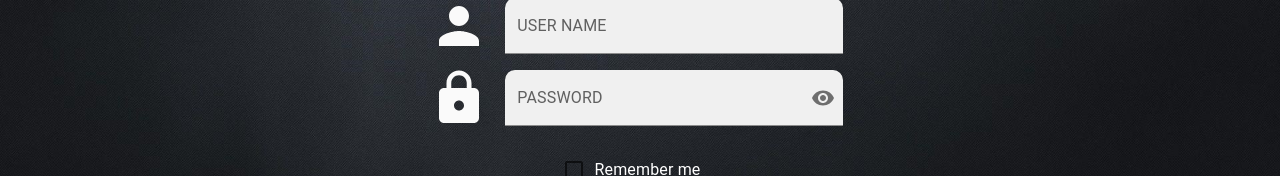
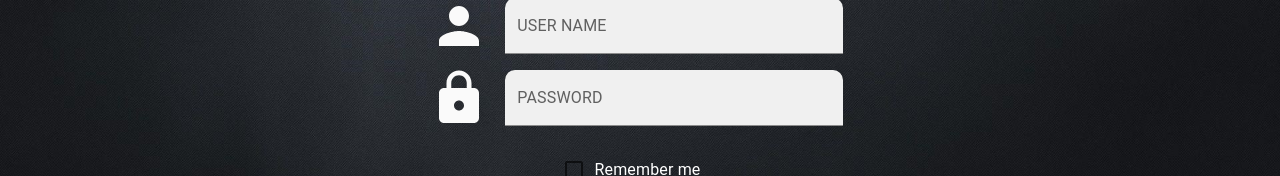
Before and after one commit to Robert-gut/client-for-chat, a React (Create React App) app: page /login in a window 1280 px wide. Shown: the part 288-464 px from the top of the page. Built offline with nearby package versions, Linux system fonts and the light colour scheme.

Commit message:
deleted show password in the component login

```diff
--- a/src/pages/LoginPage.js
+++ b/src/pages/LoginPage.js
@@ -6,13 +6,9 @@ import Grid from '@mui/material/Grid';
 import AccountCircleIcon from '@mui/icons-material/AccountCircle';
 import { grey } from '@mui/material/colors'
 import Box from '@mui/material/Box';
-import IconButton from '@mui/material/IconButton';
 import FilledInput from '@mui/material/FilledInput';
 import InputLabel from '@mui/material/InputLabel';
-import InputAdornment from '@mui/material/InputAdornment';
 import FormControl from '@mui/material/FormControl';
-import Visibility from '@mui/icons-material/Visibility';
-import VisibilityOff from '@mui/icons-material/VisibilityOff';
 import PersonIcon from '@mui/icons-material/Person';
 import LockIcon from '@mui/icons-material/Lock';
 import Checkbox from '@mui/material/Checkbox';
@@ -63,25 +59,6 @@ const theme = createTheme({
 
 export const LoginPage = () => {
     const classes = useStyles()
-    const [values, setValues] = React.useState({
-        showPassword: false,
-    });
-
-    const handleChange = (prop) => (event) => {
-        setValues({ ...values, [prop]: event.target.value });
-    };
-
-    const handleClickShowPassword = () => {
-        setValues({
-            ...values,
-            showPassword: !values.showPassword,
-        });
-    };
-
-    const handleMouseDownPassword = (event) => {
-        event.preventDefault();
-    };
-
 
     return (
         <Grid container spacing={1}>
@@ -95,8 +72,7 @@ export const LoginPage = () => {
                             <InputLabel htmlFor="filled-adornment-password">USER NAME</InputLabel>
                             <FilledInput
                                 id="filled-adornment-userName"
-                                type={values.text}
-                                value={values.text}
+                                type="text"
                             />
                         </FormControl>
                     </Box>
@@ -107,21 +83,7 @@ export const LoginPage = () => {
                             <InputLabel htmlFor="filled-adornment-password">PASSWORD</InputLabel>
                             <FilledInput
                                 id="filled-adornment-password"
-                                type={values.showPassword ? 'text' : 'password'}
-                                value={values.password}
-                                onChange={handleChange('password')}
-                                endAdornment={
-                                    <InputAdornment position="end">
-                                        <IconButton
-                                            aria-label="toggle password visibility"
-                                            onClick={handleClickShowPassword}
-                                            onMouseDown={handleMouseDownPassword}
-                                            edge="end"
-                                        >
-                                            {values.showPassword ? <VisibilityOff /> : <Visibility />}
-                                        </IconButton>
-                                    </InputAdornment>
-                                }
+                                type="password"
                             />
                         </FormControl>
                     </Box>
```
